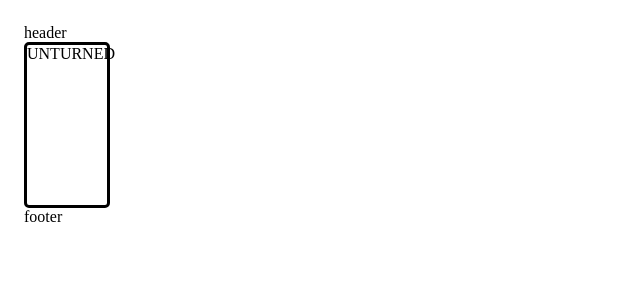
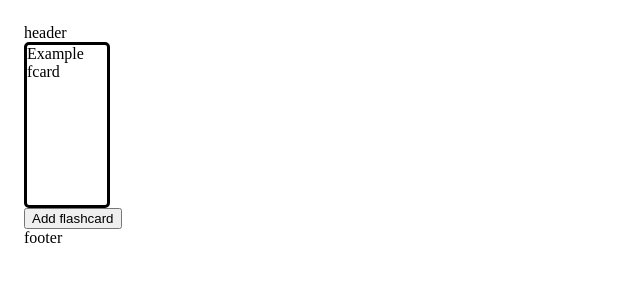
Before and after one commit to munrhalls/Oxus-Flashcards, a React (Create React App) app: page / in a window 1280 px wide. Shown: the top 300 px of the page, without its empty margins (0-640 px from the left). Built offline with nearby package versions, Linux system fonts and the light colour scheme.

Commit message:
turning fcards

```diff
--- a/src/App.js
+++ b/src/App.js
@@ -1,12 +1,29 @@
 import "./App.css";
+import { useState } from "react";
 import { Flashcard } from "./Flashcard/Flashcard";
 
 function App() {
+  const [fcards, setfcards] = useState([
+    {
+      unturned: "Example fcard",
+      turned: "Not a fuck you card",
+    },
+  ]);
+
+  function addFcard() {
+    // setfcards(...fcards, fcard);
+  }
+
   return (
     <div className="App">
       <header className="App-header">header</header>
       <main>
-        <Flashcard />
+        {fcards.map((fcard) => {
+          return <Flashcard fcard={fcard} />;
+        })}
+        <form onSubmit={() => addFcard}>
+          <input type="submit" value="Add flashcard" />
+        </form>
       </main>
       <footer>footer</footer>
     </div>
--- a/src/Flashcard/Flashcard.js
+++ b/src/Flashcard/Flashcard.js
@@ -1,19 +1,18 @@
 import React, { useState } from "react";
 
-export const Flashcard = () => {
+export const Flashcard = ({ fcard }) => {
   const [turned, setTurned] = useState(false);
 
   function turn() {
-    console.log(turned);
     setTurned((turned) => !turned);
   }
 
   return (
     <div className="Flashcard" onClick={() => turn()}>
       {turned ? (
-        <div className="Flashcard__turned">TURNED</div>
+        <div className="Flashcard__turned">{fcard.turned}</div>
       ) : (
-        <div className="Flashcard__unturned">UNTURNED</div>
+        <div className="Flashcard__unturned">{fcard.unturned}</div>
       )}
     </div>
   );
```
